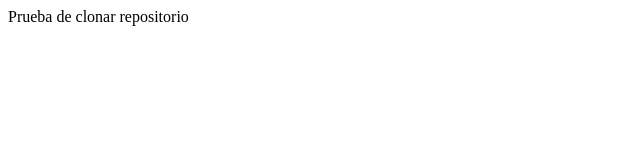
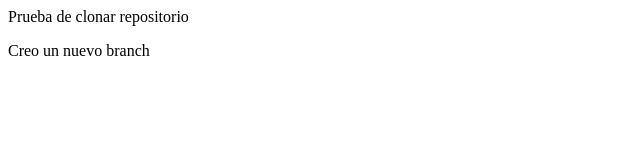
Before and after one commit to jpizarrose/gitDesdeVSC, a plain HTML site: page index.html in a window 1280 px wide. Shown: the whole page, without its empty margins (0-640 px from the left). Drawn offline with Linux system fonts and the light colour scheme.

Commit message:
Commit con cambios de la nueva rama

```diff
--- a/index.html
+++ b/index.html
@@ -1 +1,2 @@
 <p> Prueba de clonar repositorio</p>
+<p>Creo un nuevo branch</p>
```
